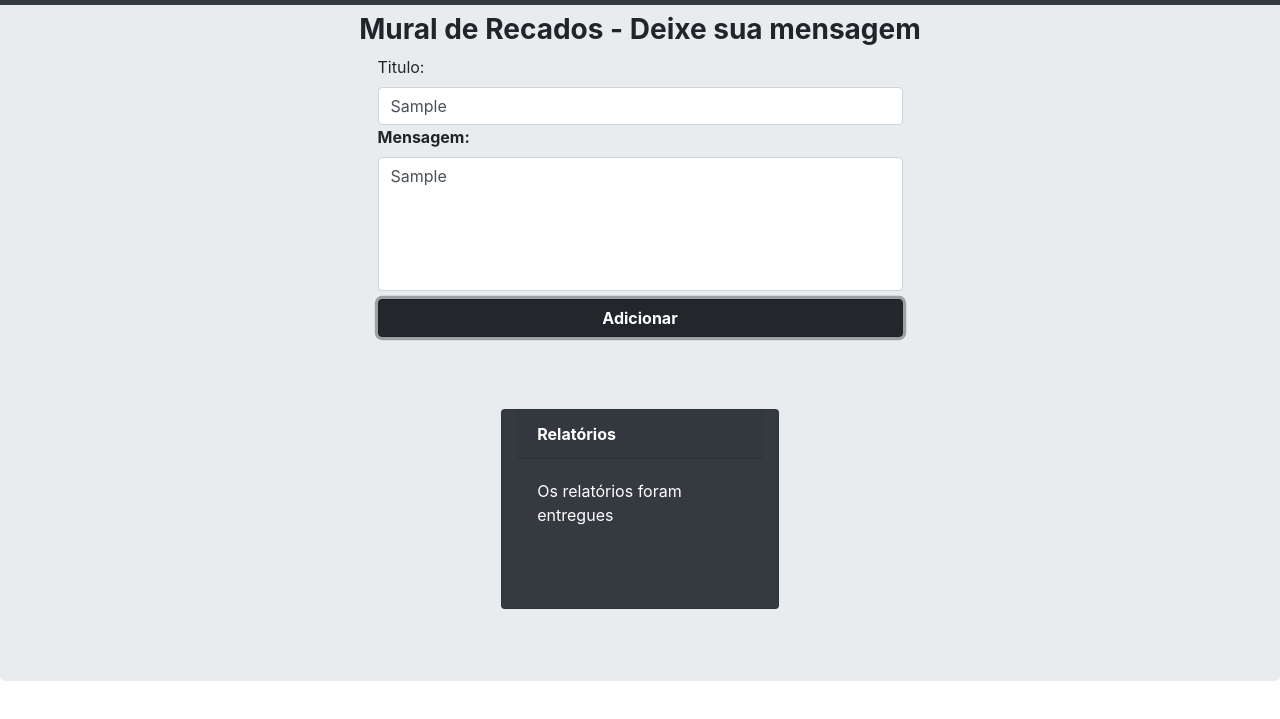
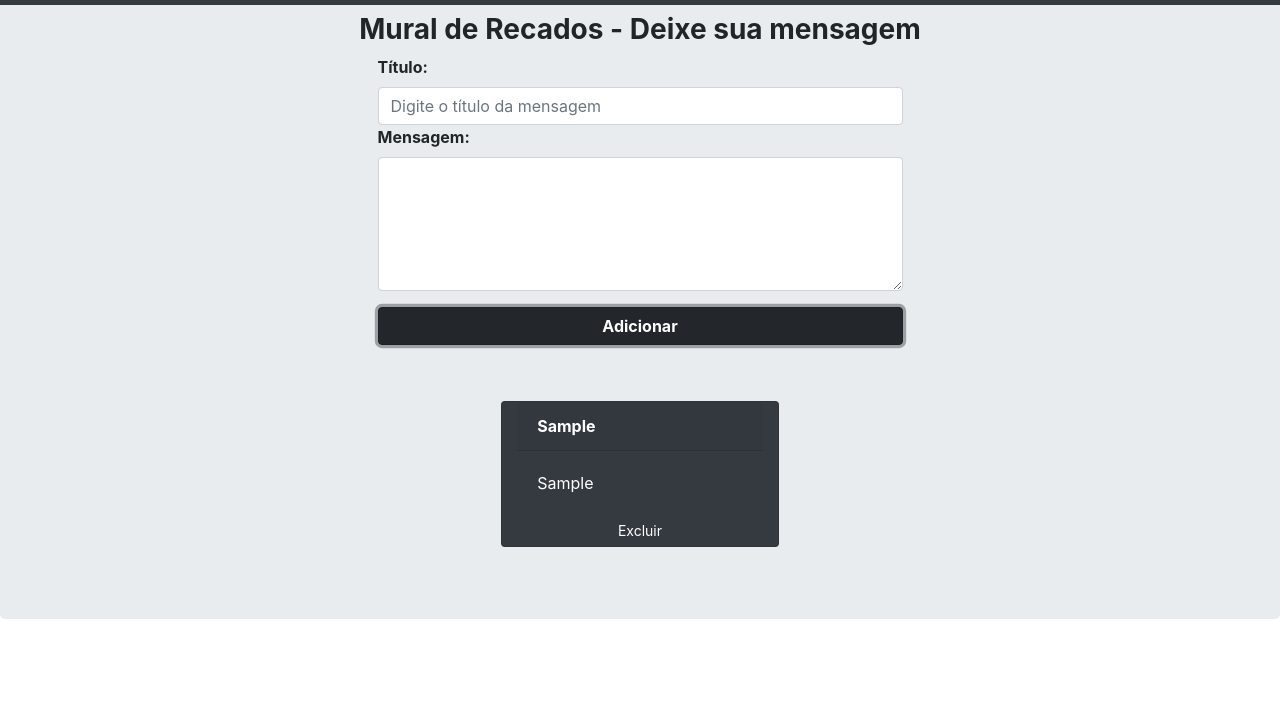
Before and after one commit to IgorPinheiro98/scrapbook, a plain HTML site: page index.html in a window 1280 px wide. Both pictures are taken after typing "Sample", "Sample" into the empty fields and a click on the button "Adicionar". Shown: the part 51-770 px from the top of the page. Drawn offline with nearby package versions, Linux system fonts and the light colour scheme.

Commit message:
add button excluir

```diff
--- a/index.html
+++ b/index.html
@@ -3,14 +3,14 @@
   <head>
     <meta charset="UTF-8" />
     <meta name="viewport" content="width=device-width, initial-scale=1.0" />
+    <title>Scrapbook</title>
     <link
       rel="stylesheet"
       href="https://stackpath.bootstrapcdn.com/bootstrap/4.5.0/css/bootstrap.min.css"
       integrity="sha384-9aIt2nRpC12Uk9gS9baDl411NQApFmC26EwAOH8WgZl5MYYxFfc+NcPb1dKGj7Sk"
       crossorigin="anonymous"
     />
-    <link rel="stylesheet" href="style.css" />
-    <title>Scrapbook</title>
+    <link rel="stylesheet" href="styles.css" />
   </head>
   <body>
     <nav class="navbar navbar-expand-md navbar-dark fixed-top bg-dark">
@@ -24,43 +24,54 @@
             Mural de Recados - Deixe sua mensagem
           </h3>
 
-          <div id="inputField" class="form-group col-md-6">
-            <label for="titleInput">Titulo:</label>
+          <div id="inputField" class="col-md-6">
+            <label for="messageTitle" class="font-weight-bold">Título:</label>
             <input
               type="text"
-              id="titleInput"
               class="form-control"
+              id="messageTitle"
               placeholder="Digite o título da mensagem"
             />
-            <label class="font-weight-bold" for="titleInput">Mensagem:</label>
+
+            <label for="messageBody" class="font-weight-bold">Mensagem:</label>
             <textarea
+              id="messageBody"
               class="form-control"
-              name="messageField"
-              id="form-control"
               cols="30"
               rows="5"
             ></textarea>
-
-            <button class="btn btn-dark mt-2 w-100 font-weight-bold">
+            <button
+              id="addButton"
+              type="button"
+              class="btn btn-dark mt-2 w-100 mt-3 font-weight-bold"
+            >
               Adicionar
             </button>
           </div>
 
           <div
-            id="scrapField"
-            class="d-flex justify-content-center flex-wrap mt-5 w-100"
-          >
-            <div class="message-cards card text-white bg-dark m-2 col-3">
-              <div class="card-header font-weight-bold">Relatórios</div>
-              <div class="card-body">
-                <p class="card-text">
-                  Os relatórios foram entregues
-                </p>
-              </div>
-            </div>
-          </div>
+            id="scrapsField"
+            class="d-flex flex-wrap justify-content-center mt-5 w-100"
+          ></div>
         </div>
       </div>
     </main>
+
+    <script src="index.js"></script>
+    <script
+      src="https://code.jquery.com/jquery-3.5.1.slim.min.js"
+      integrity="sha384-DfXdz2htPH0lsSSs5nCTpuj/zy4C+OGpamoFVy38MVBnE+IbbVYUew+OrCXaRkfj"
+      crossorigin="anonymous"
+    ></script>
+    <script
+      src="https://cdn.jsdelivr.net/npm/popper.js@1.16.0/dist/umd/popper.min.js"
+      integrity="sha384-Q6E9RHvbIyZFJoft+2mJbHaEWldlvI9IOYy5n3zV9zzTtmI3UksdQRVvoxMfooAo"
+      crossorigin="anonymous"
+    ></script>
+    <script
+      src="https://stackpath.bootstrapcdn.com/bootstrap/4.5.0/js/bootstrap.min.js"
+      integrity="sha384-OgVRvuATP1z7JjHLkuOU7Xw704+h835Lr+6QL9UvYjZE3Ipu6Tp75j7Bh/kR0JKI"
+      crossorigin="anonymous"
+    ></script>
   </body>
 </html>
--- /dev/null
+++ b/index.js
@@ -0,0 +1,55 @@
+let titleInput = document.getElementById("messageTitle");
+let messageInput = document.getElementById("messageBody");
+let addScrapBtn = document.getElementById("addButton");
+let scrapsField = document.getElementById("scrapsField");
+
+let scraps = [];
+
+function renderScraps() {
+  scrapsField.innerHTML = "";
+
+  for (const scrap of scraps) {
+    let position = scraps.indexOf(scrap);
+    scrapsField.innerHTML += createScrapCard(
+      scrap.title,
+      scrap.message,
+      position
+    );
+  }
+}
+
+function addNewScrap() {
+  let title = titleInput.value;
+  let message = messageInput.value;
+
+  titleInput.value = "";
+  messageInput.value = "";
+
+  scraps.push({ title, message });
+
+  renderScraps();
+}
+
+function createScrapCard(title, message, position) {
+  return `
+  <div class="message-cards card text-white bg-dark m-2 col-3">
+    <div class="card-header font-weight-bold">${title}</div>
+    <div>
+    </div>
+    <div class="card-body">
+      <p class="card-text">
+        ${message}
+      </p>
+    </div>
+    <button class="btn btn-dark btn-sm" onclick=deleteScraps(${position})>Excluir</button>
+  </div>
+  `;
+}
+
+function deleteScraps(position) {
+  scraps.splice(position, 1);
+  renderScraps();
+}
+
+renderScraps();
+addScrapBtn.onclick = addNewScrap;
--- a/style.css
+++ b/style.css
@@ -3,6 +3,11 @@ textarea {
 }
 #scrapField .message-cards {
   height: 200px;
+  overflow-y: scroll;
+}
+
+#scrapsField .message-cards .card-text {
+  height: 100px;
   overflow-y: scroll;
 }
 
```
